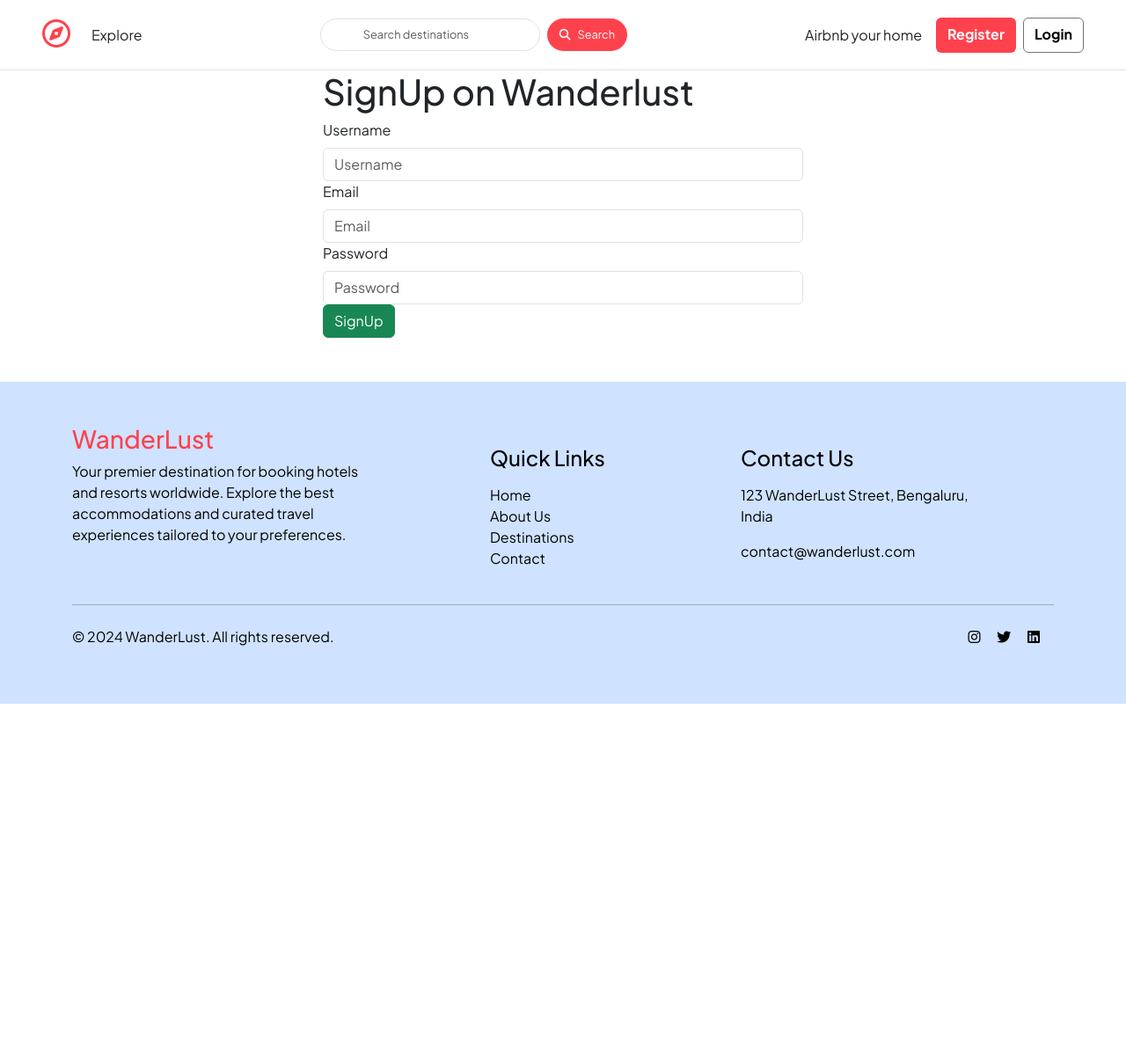
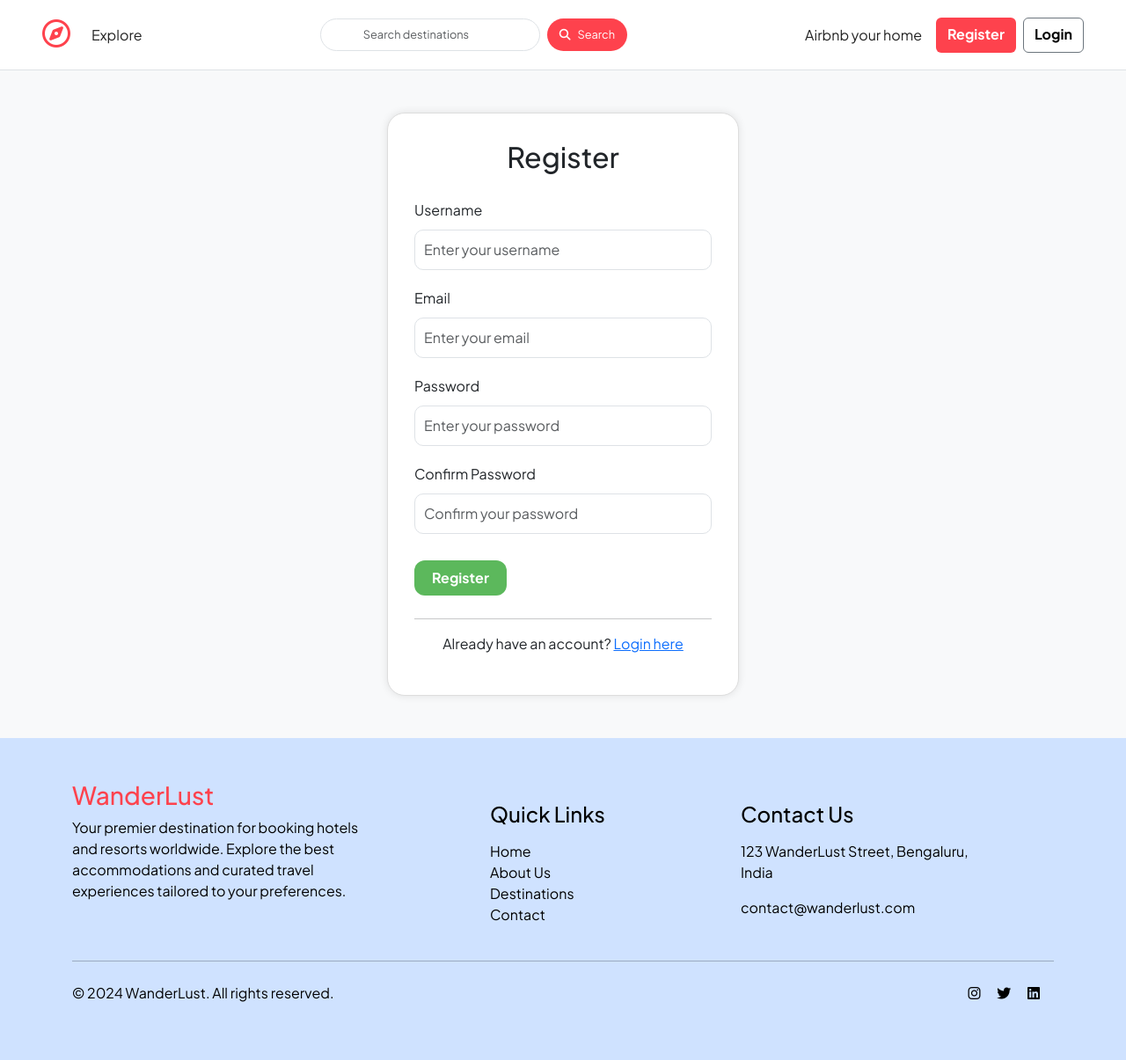
Before and after one commit to PutluruAravindaReddy/Hotel_website, a Node server app: page /signup in a window 1280 px wide. Shown: the whole page at 88% size. Before the commit the page ends 800 px from the top, so only its background shows below. Run offline with Node 20, Linux system fonts and the light colour scheme; some libraries are stand-ins or nearby versions.

Commit message:
Project Updated

```diff
--- a/views/includes/NavBar.ejs
+++ b/views/includes/NavBar.ejs
@@ -90,7 +90,7 @@
           <a class="btn btn-outline-secondary colo ms-2" href="/login"><b>Login</b></a>
         <% } %>
         <% if(currUser) { %>
-          <a class="nav-link" href="/logout">Logout</a>
+          <a class="btn btn-outline-secondary colo ms-2" href="/logout">Logout</a>
         <% } %>
         </div>
       </div>
--- a/views/users/signup.ejs
+++ b/views/users/signup.ejs
@@ -1,25 +1,95 @@
-<% layout("/layouts/boilerplate")%>
+<% layout("/layouts/boilerplate") %>
+<style>
+  body {
+    background-color: #f8f9fa;
+  }
+  .register-ar-form {
+    max-width: 400px;
+    margin: auto;
+    padding: 30px;
+    border: 1px solid #ddd;
+    border-radius: 5px;
+    background-color: #fff;
+    box-shadow: 0px 0px 10px rgba(0, 0, 0, 0.1);
+  }
+  .register-ar-form h2 {
+    margin-bottom: 30px;
+    text-align: center;
+  }
+  .form-ar-control {
+    border-radius: 10px;
+    padding: 10px;
+    margin: 10px 0 10px 0;
+    margin-bottom: 20px;
+    box-shadow: none;
+  }
+  .btn-ar-register {
+    border-radius: 12px;
+    padding: 8px 20px;
+    margin: 10px 0 10px 0;
+    font-size: 16px;
+    font-weight: bold;
+    background-color: #5cb85c; /* Green color */
+    border: none;
+    color: #fff;
+  }
+  .btn-ar-register:hover {
+    background-color: #4cae4c; /* Darker green color on hover */
+  }
+  .form-ar-check-label {
+    font-weight: normal;
+  }
+  .border-r {
+    border-radius: 20px;
+  }
+  .invalid-feedback {
+    display: none;
+    color: #dc3545; /* Red color for error message */
+  }
+</style>
 
-    <div class="row">
-        <h1 class="col-6 offset-3">SignUp on Wanderlust</h1>
-        <div class="col-6 offset-3">
-            <form action="/signup" method="post" class="needs-validation" novalidate>
-                <div>
-                    <label for="username" class="form-label">Username</label>
-                    <input type="text" name="username" placeholder="Username" required class="form-control">
-                    <div class="valid-feedback">Looks good!</div>
-                </div>
-                <div>
-                    <label for="email" class="form-label">Email</label>
-                    <input type="email" name="email" placeholder="Email" required class="form-control">
-                    <div class="valid-feedback">Enter valid email</div>
-                </div>
-                <div>
-                    <label for="password" class="form-label">Password</label>
-                    <input type="password" name="password" placeholder="Password" required class="form-control">
-                </div>
-                <button type="submit" class="btn btn-success">SignUp</button>
-            </form>
+<div class="container my-5">
+  <div class="register-ar-form border-r">
+    <h2>Register</h2>
+    <form action="/signup" method="post" id="registerForm" class="needs-validation" novalidate>
+      <div class="form-group">
+        <label for="username">Username</label>
+        <input type="text" class="form-control form-ar-control" name="username" id="username" placeholder="Enter your username" required>
+      </div>
+      <div class="form-group">
+        <label for="email">Email</label>
+        <input type="email" class="form-control form-ar-control" name="email" id="email" placeholder="Enter your email" required>
+      </div>
+      <div class="form-group">
+        <label for="password">Password</label>
+        <input type="password" class="form-control form-ar-control" name="password" id="password" placeholder="Enter your password" required>
+      </div>
+      <div class="form-group">
+        <label for="confirm-password">Confirm Password</label>
+        <input type="password" class="form-control form-ar-control" name="confirm-password" id="confirm-password" placeholder="Confirm your password" required>
+        <div class="invalid-feedback" id="passwordError">
+          Passwords do not match.
+        </div>
+      </div>
+      <button type="submit" class="btn btn-success btn-ar-register btn-block">Register</button>
+    </form>
+    <hr>
+    <p class="text-center">Already have an account? <a href="/login">Login here</a></p>
+  </div>
+</div>
 
-            </div>
-            </div>
+<script>
+  // JavaScript for password matching validation
+  document.getElementById('registerForm').addEventListener('input', function(event) {
+    var password = document.getElementById('password').value;
+    var confirmPassword = document.getElementById('confirm-password').value;
+
+    if (password !== confirmPassword) {
+      document.getElementById('passwordError').style.display = 'block';
+      document.getElementById('confirm-password').setCustomValidity('Passwords do not match.');
+    } else {
+      document.getElementById('passwordError').style.display = 'none';
+      document.getElementById('confirm-password').setCustomValidity('');
+    }
+  });
+</script>
```
Also changed, not shown: test.html (added, +79 -0 lines), views/users/login.ejs (+74 -5 lines), public/css/login.css (added).
